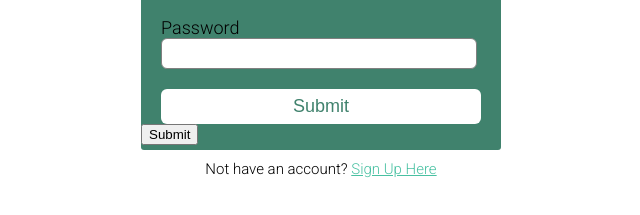
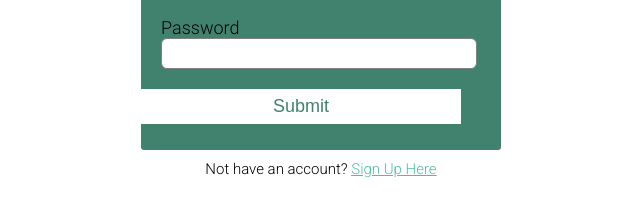
Before and after one commit to Pat-track/pat-track, a website: page public/login.html in a window 1280 px wide. Shown: the part 151-366 px from the top of the page, without its empty margins (319-959 px from the left). Drawn offline with Linux system fonts and the light colour scheme.

Commit message:
changed button

```diff
--- a/public/login.html
+++ b/public/login.html
@@ -17,9 +17,9 @@
         <input type="email" placeholder="" />
         <label>Password</label>
         <input type="password" placeholder="" />
-        <input id='btnn1' type="button" value="Submit" />
+        <!-- <input  type="button" value="Submit" /> -->
       <closeform></closeform></form>
-      <button onclick="window.location.href='home.html';">Submit</a></button>
+      <button type="button" id='btnn1' onclick="window.location.href='home.html';">Submit</a></button>
     </div>
     <p class="para-2">
       Not have an account? <a href="signup.html">Sign Up Here</a>
--- a/public/style.css
+++ b/public/style.css
@@ -57,7 +57,7 @@ body {
     outline: none;
   }
 
-  input[type="button"] , .btnn1 {
+  button{
    width: 320px;
    height: 35px;
    margin-top: 20px;
```
